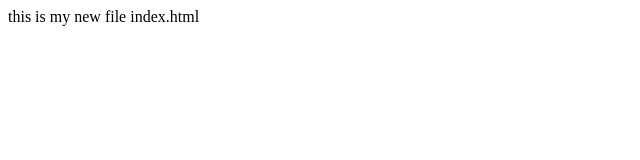
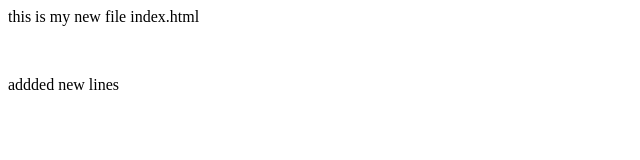
Before and after one commit to pragdeshmukh/MyFirstRepo, a plain HTML site: page index.html in a window 1280 px wide. Shown: the whole page, without its empty margins (0-640 px from the left). Drawn offline with Linux system fonts and the light colour scheme.

Commit message:
Update index.html

```diff
--- a/index.html
+++ b/index.html
@@ -1 +1,3 @@
 <p>this is my new file index.html</p>
+</br>
+<p> addded new lines</p>
```
